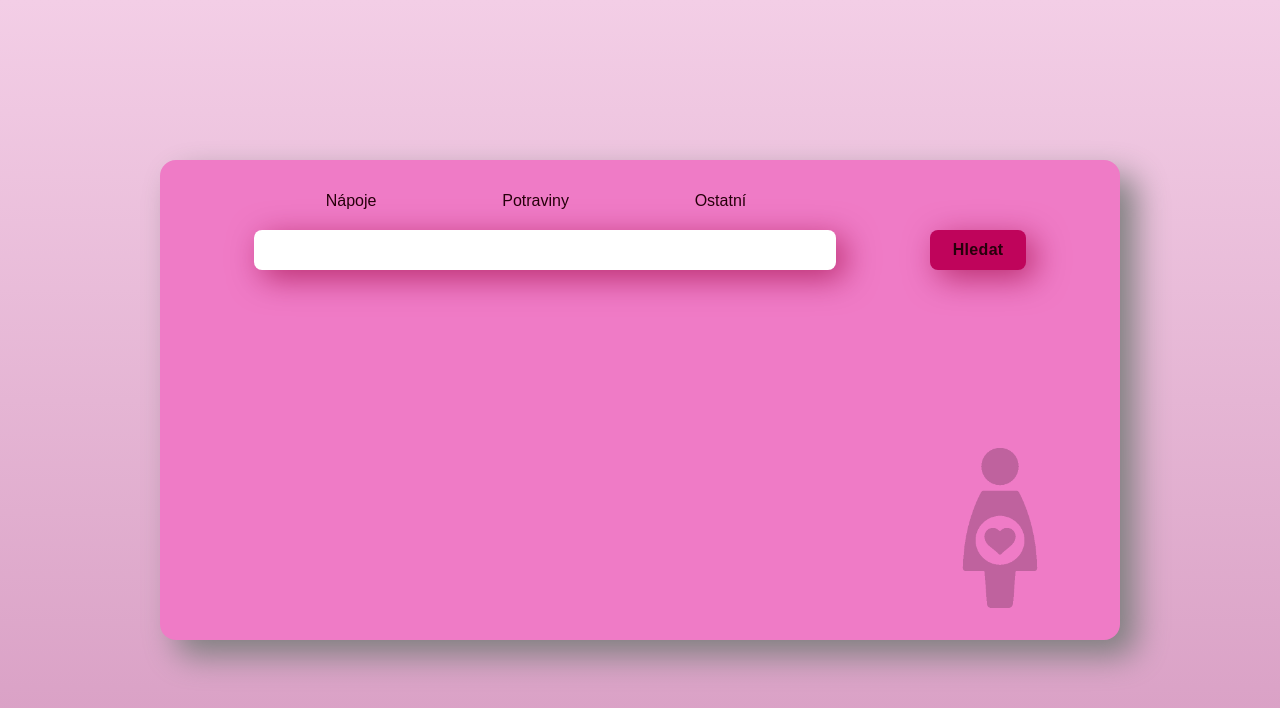
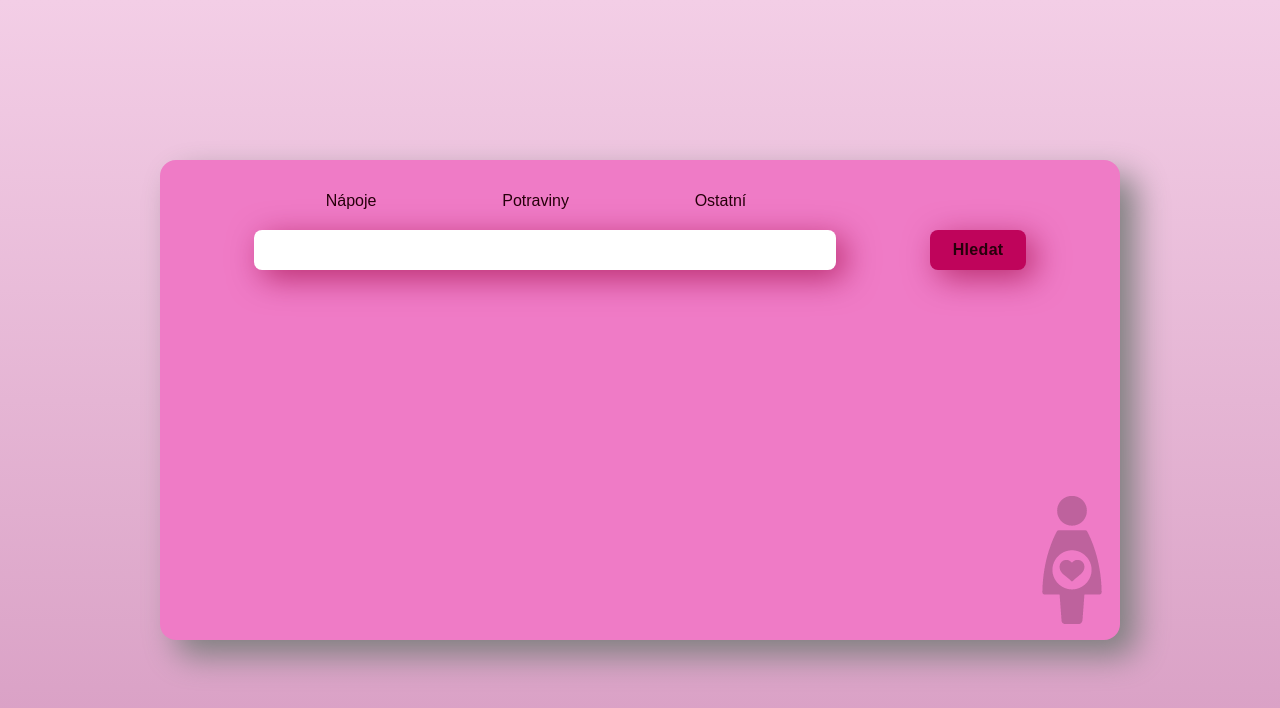
Before and after one commit to EwaJ94/pregnancy-diet, a React (Create React App) app: page / in a window 1280 px wide. Shown: the top 708 px of the page. Built offline with nearby package versions, Linux system fonts and the light colour scheme; no server answers; the database is empty.

Commit message:
style answer section

```diff
--- a/src/components/Category.css
+++ b/src/components/Category.css
@@ -23,5 +23,4 @@ menu ul li {
 menu ul li:hover {
     text-decoration: underline;
     color: #BF045B;
-
 }
--- a/src/components/Category.js
+++ b/src/components/Category.js
@@ -1,10 +1,15 @@
 import "./Category.css"
-
+import projectFirestore  from "../firebase/config"
 
 const Category = () => {
+
+  const listOfDrinks = () => {
+
+  }
+
   return <menu>
     <ul>
-      <li>Nápoje</li>
+      <li onClick={() => listOfDrinks()}>Nápoje</li>
       <li>Potraviny</li>
       <li>Ostatní</li>
     </ul>
--- a/src/components/QA.css
+++ b/src/components/QA.css
@@ -49,8 +49,9 @@ input {
 .result {
     display: flex;
     flex-direction: column;
-    margin: 1rem 3rem;
-    height: 18rem;
+    margin: 0.5rem 3rem;
+    height: 20rem;
+    width: 51rem;
     overflow:auto;
 }
 
@@ -68,10 +69,10 @@ p {
 
 .pregnant-lady {
     position: absolute;
-    bottom: 2rem;
-    right: 2.5rem;
-    width: 10rem;
-    height: 10rem;
+    bottom: 1rem;
+    right: -1rem;
+    width: 8rem;
+    height: 8rem;
     opacity: 0.2;
 
   }
```
